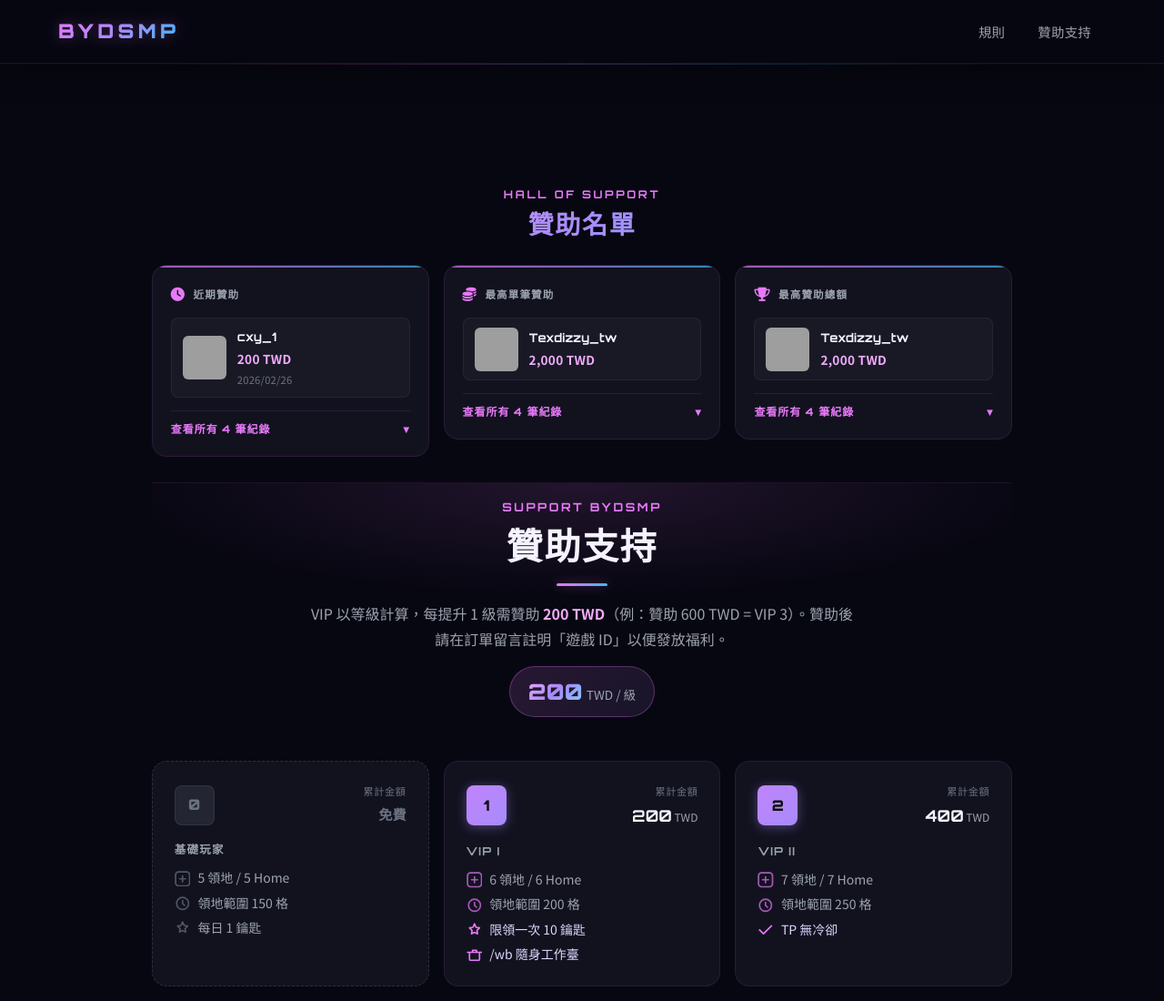
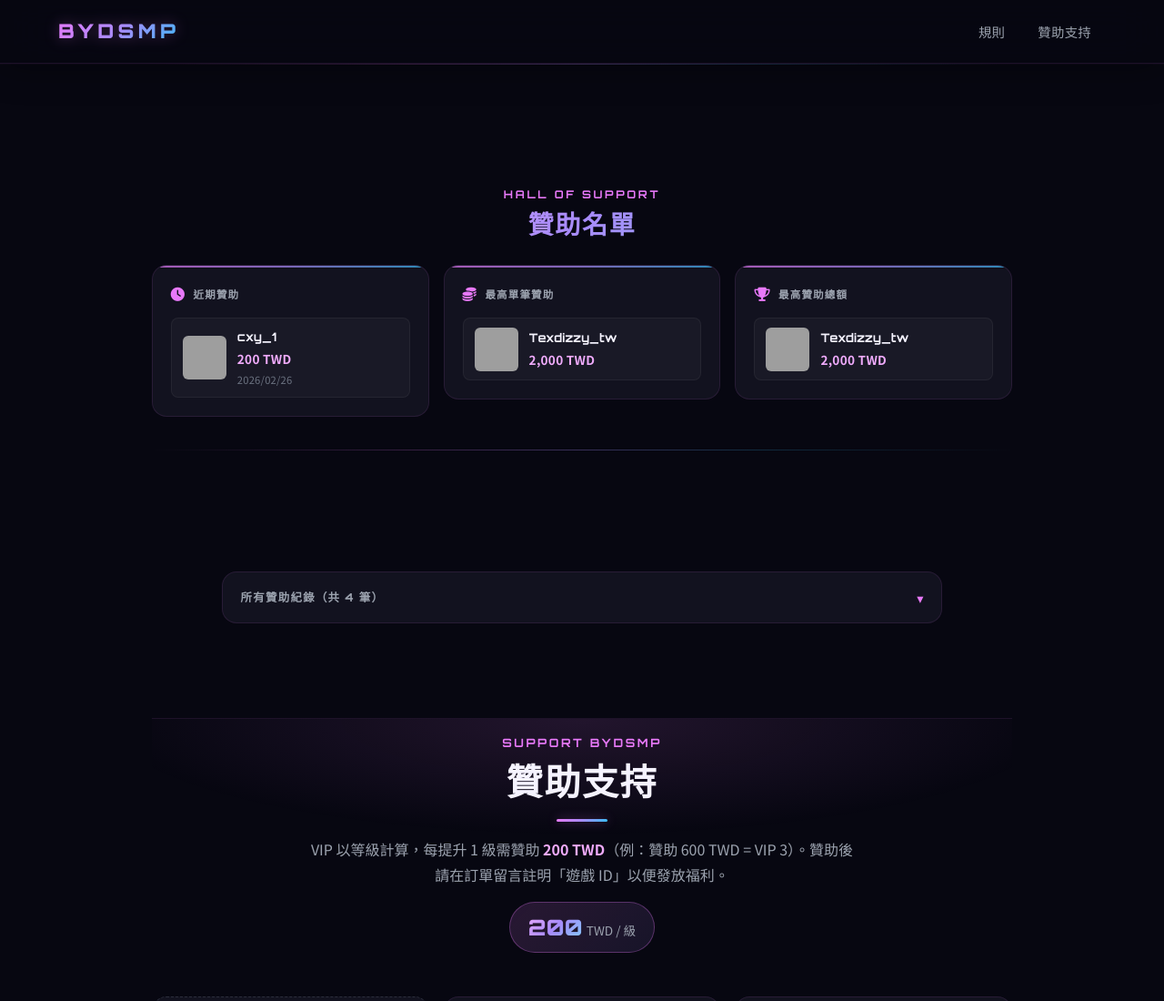
Before and after one commit to fyanji321-commits/bydsmp.com, a website: page sponsor.html in a window 1280 px wide. Shown: the top 1100 px of the page at 91% size. Drawn offline with Linux system fonts and the light colour scheme; grey boxes are pictures that could not be loaded.

Commit message:
重構贊助名單顯示邏輯與樣式
- 更新 CSS 樣式以支持獨立贊助紀錄區塊，增強視覺效果與互動性
- 在 JavaScript 中新增獨立的所有贊助紀錄區塊，顯示所有贊助者的詳細資料
- 調整卡片生成邏輯，移除下拉選單功能，簡化顯示方式
- 更新統計計算邏輯以支持新結構

```diff
--- a/assets/css/components/sponsor.css
+++ b/assets/css/components/sponsor.css
@@ -724,63 +724,138 @@
     letter-spacing: 0.02em;
 }
 
-/* ─── 下拉選單 ─────────────────────────────────────── */
-.lb-dropdown {
-    margin-top: 0.85rem;
-    border-top: 1px solid var(--border-color);
-    padding-top: 0.65rem;
+/* ─── 獨立贊助紀錄區塊 ─────────────────────────────── */
+.sponsor-all-records {
+    margin-top: 1rem;
+    margin-bottom: 0;
 }
 
-.lb-dropdown summary {
+.sponsor-all-records__details {
+    background: var(--bg-card);
+    border: 1px solid var(--border-color);
+    border-radius: var(--radius-md);
+    overflow: hidden;
+    transition: border-color var(--transition-normal);
+}
+
+.sponsor-all-records__details[open] {
+    border-color: var(--border-color-hover);
+}
+
+.sponsor-all-records__summary {
     list-style: none;
     cursor: pointer;
     display: flex;
     align-items: center;
-    gap: 0.4rem;
-    font-size: 0.75rem;
-    font-family: var(--font-heading);
-    font-weight: 700;
-    letter-spacing: 0.08em;
-    text-transform: uppercase;
-    color: var(--primary-color);
+    justify-content: space-between;
+    padding: 1rem 1.25rem;
     user-select: none;
-    transition: opacity var(--transition-fast);
     outline: none;
+    gap: 0.75rem;
 }
 
-.lb-dropdown summary::-webkit-details-marker {
+.sponsor-all-records__summary::-webkit-details-marker {
     display: none;
 }
 
-.lb-dropdown summary::after {
+.sponsor-all-records__summary-text {
+    font-family: var(--font-heading);
+    font-size: 0.78rem;
+    font-weight: 700;
+    letter-spacing: 0.1em;
+    text-transform: uppercase;
+    color: var(--text-muted);
+    transition: color var(--transition-fast);
+}
+
+.sponsor-all-records__summary::after {
     content: '▾';
     display: inline-block;
+    font-size: 0.9rem;
+    color: var(--primary-color);
     transition: transform 0.25s ease;
-    margin-left: auto;
+    flex-shrink: 0;
 }
 
-.lb-dropdown[open] summary::after {
+.sponsor-all-records__details[open] .sponsor-all-records__summary::after {
     transform: rotate(-180deg);
 }
 
-.lb-dropdown summary:hover {
-    opacity: 0.75;
+.sponsor-all-records__summary:hover .sponsor-all-records__summary-text {
+    color: var(--primary-color);
 }
 
-.lb-dropdown summary:focus-visible {
+.sponsor-all-records__summary:focus-visible {
     outline: 2px solid var(--primary-color);
-    outline-offset: 2px;
-    border-radius: 2px;
+    outline-offset: -2px;
 }
 
-.lb-dropdown .leaderboard-card__list {
-    margin-top: 0.75rem;
-    animation: lb-dropdown-in 0.22s ease both;
+/* 展開內容 */
+.sponsor-all-records__list {
+    padding: 0 1.25rem 1.25rem;
+    display: flex;
+    flex-direction: column;
+    gap: 0.5rem;
+    animation: records-fade-in 0.22s ease both;
 }
 
-@keyframes lb-dropdown-in {
+@keyframes records-fade-in {
     from { opacity: 0; transform: translateY(-6px); }
     to   { opacity: 1; transform: translateY(0); }
+}
+
+/* 紀錄列（每一筆） */
+.sponsor-record-row {
+    display: flex;
+    align-items: center;
+    gap: 0.75rem;
+    padding: 0.55rem 0.75rem;
+    background: rgba(255, 255, 255, 0.025);
+    border: 1px solid rgba(255, 255, 255, 0.05);
+    border-radius: var(--radius-sm);
+    transition: background var(--transition-fast), border-color var(--transition-fast);
+}
+
+.sponsor-record-row:hover {
+    background: rgba(232, 121, 249, 0.06);
+    border-color: rgba(232, 121, 249, 0.15);
+}
+
+.sponsor-record-row__avatar {
+    width: 36px;
+    height: 36px;
+    border-radius: 5px;
+    image-rendering: pixelated;
+    flex-shrink: 0;
+    background: var(--bg-mid);
+}
+
+.sponsor-record-row__name {
+    font-family: var(--font-heading);
+    font-size: 0.82rem;
+    font-weight: 700;
+    color: var(--text-main);
+    flex: 1;
+    min-width: 0;
+    white-space: nowrap;
+    overflow: hidden;
+    text-overflow: ellipsis;
+}
+
+.sponsor-record-row__amount {
+    font-size: 0.85rem;
+    font-weight: 700;
+    color: var(--primary-light);
+    letter-spacing: 0.02em;
+    white-space: nowrap;
+}
+
+.sponsor-record-row__date {
+    font-size: 0.72rem;
+    color: var(--text-subtle);
+    white-space: nowrap;
+    min-width: 5.5rem;
+    text-align: right;
 }
 
 /* ─── RWD ──────────────────────────────────────────── */
--- a/assets/js/modules/sponsorLeaderboard.js
+++ b/assets/js/modules/sponsorLeaderboard.js
@@ -1,8 +1,10 @@
 // Sponsor Leaderboard Module
-// Fetches docs/sponsors.json and renders three stat cards:
-//   1. 近期贊助   – latest entry by date, dropdown lists all by date desc
-//   2. 最高單筆   – single entry with highest amount, dropdown lists all by amount desc
-//   3. 最高贊助總額 – player whose cumulative total is highest, dropdown lists all totals desc
+// Fetches docs/sponsors.json and renders:
+//   Three stat cards (top player each):
+//     1. 近期贊助   – latest entry by date
+//     2. 最高單筆   – single entry with highest amount
+//     3. 最高贊助總額 – player whose cumulative total is highest
+//   A standalone "all records" section below the leaderboard (collapsed by default)
 (function () {
     'use strict';
 
@@ -67,10 +69,8 @@
         return article;
     }
 
-    // Build a leaderboard card element
-    // opts: { id, icon, heading, topPlayer, allPlayers, showDate, totalCount }
-    // topPlayer: { sponsor, displayAmount } — shown as main card
-    // allPlayers: array of { sponsor, displayAmount } — shown in dropdown
+    // Build a leaderboard card element (top player only, no dropdown)
+    // opts: { id, icon, heading, topPlayer, showDate }
     function buildCard(opts) {
         var card = document.createElement('div');
         card.className = 'leaderboard-card';
@@ -91,7 +91,6 @@
         header.appendChild(heading);
         card.appendChild(header);
 
-        // Main display: single top player
         var mainList = document.createElement('div');
         mainList.className = 'leaderboard-card__list';
         mainList.appendChild(buildPlayerCard({
@@ -101,49 +100,92 @@
         }));
         card.appendChild(mainList);
 
-        // Dropdown: all records
-        if (opts.allPlayers && opts.allPlayers.length > 0) {
-            var details = document.createElement('details');
-            details.className = 'lb-dropdown';
+        return card;
+    }
 
-            var summary = document.createElement('summary');
-            summary.textContent = '查看所有 ' + opts.totalCount + ' 筆紀錄';
-            details.appendChild(summary);
+    // Build the standalone "all records" section inserted after the leaderboard section
+    function buildAllRecordsSection(sponsors) {
+        // All records sorted by date desc
+        var allByDate = sponsors.slice().sort(function (a, b) {
+            return b.date.localeCompare(a.date);
+        });
 
-            var dropList = document.createElement('div');
-            dropList.className = 'leaderboard-card__list';
-            opts.allPlayers.forEach(function (item) {
-                dropList.appendChild(buildPlayerCard({
-                    sponsor: item.sponsor,
-                    displayAmount: item.displayAmount,
-                    showDate: opts.showDate
-                }));
-            });
-            details.appendChild(dropList);
-            card.appendChild(details);
-        }
+        var section = document.createElement('section');
+        section.className = 'sponsor-all-records';
+        section.setAttribute('aria-label', '所有贊助紀錄');
 
-        return card;
+        var details = document.createElement('details');
+        details.className = 'sponsor-all-records__details';
+
+        var summary = document.createElement('summary');
+        summary.className = 'sponsor-all-records__summary';
+
+        var summaryInner = document.createElement('span');
+        summaryInner.className = 'sponsor-all-records__summary-text';
+        summaryInner.textContent = '所有贊助紀錄（共 ' + allByDate.length + ' 筆）';
+        summary.appendChild(summaryInner);
+
+        details.appendChild(summary);
+
+        var list = document.createElement('div');
+        list.className = 'sponsor-all-records__list';
+        list.setAttribute('role', 'list');
+
+        allByDate.forEach(function (s) {
+            var row = document.createElement('div');
+            row.className = 'sponsor-record-row';
+            row.setAttribute('role', 'listitem');
+
+            var img = document.createElement('img');
+            img.src = avatarURL(s.id, 36);
+            img.alt = s.name + ' 的頭像';
+            img.width = 36;
+            img.height = 36;
+            img.loading = 'lazy';
+            img.className = 'sponsor-record-row__avatar';
+            img.onerror = function () {
+                this.src = 'https://minotar.net/avatar/MHF_Steve/36';
+            };
+
+            var name = document.createElement('span');
+            name.className = 'sponsor-record-row__name';
+            name.textContent = s.name;
+
+            var amount = document.createElement('span');
+            amount.className = 'sponsor-record-row__amount';
+            amount.textContent = formatAmount(s.amount);
+
+            var date = document.createElement('span');
+            date.className = 'sponsor-record-row__date';
+            date.textContent = formatDate(s.date);
+
+            row.appendChild(img);
+            row.appendChild(name);
+            row.appendChild(amount);
+            row.appendChild(date);
+            list.appendChild(row);
+        });
+
+        details.appendChild(list);
+        section.appendChild(details);
+        return section;
     }
 
     // ── stats computation ─────────────────────────────────────
 
     function computeStats(sponsors) {
-        // 1. 近期贊助：依 date 降序
         var recentAll = sponsors
             .slice()
             .sort(function (a, b) {
                 return b.date.localeCompare(a.date);
             });
 
-        // 2. 最高單筆：依 amount 降序
         var topSingleAll = sponsors
             .slice()
             .sort(function (a, b) {
                 return b.amount - a.amount;
             });
 
-        // 3. 最高贊助總額（同 id 累計），依總額降序
         var totals = {};
         sponsors.forEach(function (s) {
             if (!totals[s.id]) {
@@ -176,11 +218,7 @@
             icon: 'fas fa-clock',
             heading: '近期贊助',
             showDate: true,
-            topPlayer: { sponsor: stats.recentAll[0], displayAmount: stats.recentAll[0].amount },
-            allPlayers: stats.recentAll.map(function (s) {
-                return { sponsor: s, displayAmount: s.amount };
-            }),
-            totalCount: stats.recentAll.length
+            topPlayer: { sponsor: stats.recentAll[0], displayAmount: stats.recentAll[0].amount }
         }));
 
         // Card 2: 最高單筆
@@ -189,11 +227,7 @@
             icon: 'fas fa-coins',
             heading: '最高單筆贊助',
             showDate: false,
-            topPlayer: { sponsor: stats.topSingleAll[0], displayAmount: stats.topSingleAll[0].amount },
-            allPlayers: stats.topSingleAll.map(function (s) {
-                return { sponsor: s, displayAmount: s.amount };
-            }),
-            totalCount: stats.topSingleAll.length
+            topPlayer: { sponsor: stats.topSingleAll[0], displayAmount: stats.topSingleAll[0].amount }
         }));
 
         // Card 3: 最高贊助總額
@@ -202,12 +236,17 @@
             icon: 'fas fa-trophy',
             heading: '最高贊助總額',
             showDate: false,
-            topPlayer: { sponsor: stats.topTotalAll[0].sponsor, displayAmount: stats.topTotalAll[0].total },
-            allPlayers: stats.topTotalAll.map(function (item) {
-                return { sponsor: item.sponsor, displayAmount: item.total };
-            }),
-            totalCount: stats.topTotalAll.length
+            topPlayer: { sponsor: stats.topTotalAll[0].sponsor, displayAmount: stats.topTotalAll[0].total }
         }));
+
+        // Standalone all-records section inserted after the leaderboard section
+        var leaderboardSection = document.getElementById('sponsor-leaderboard');
+        if (leaderboardSection && leaderboardSection.parentNode) {
+            leaderboardSection.parentNode.insertBefore(
+                buildAllRecordsSection(sponsors),
+                leaderboardSection.nextSibling
+            );
+        }
     }
 
     // ── init ──────────────────────────────────────────────────
```
